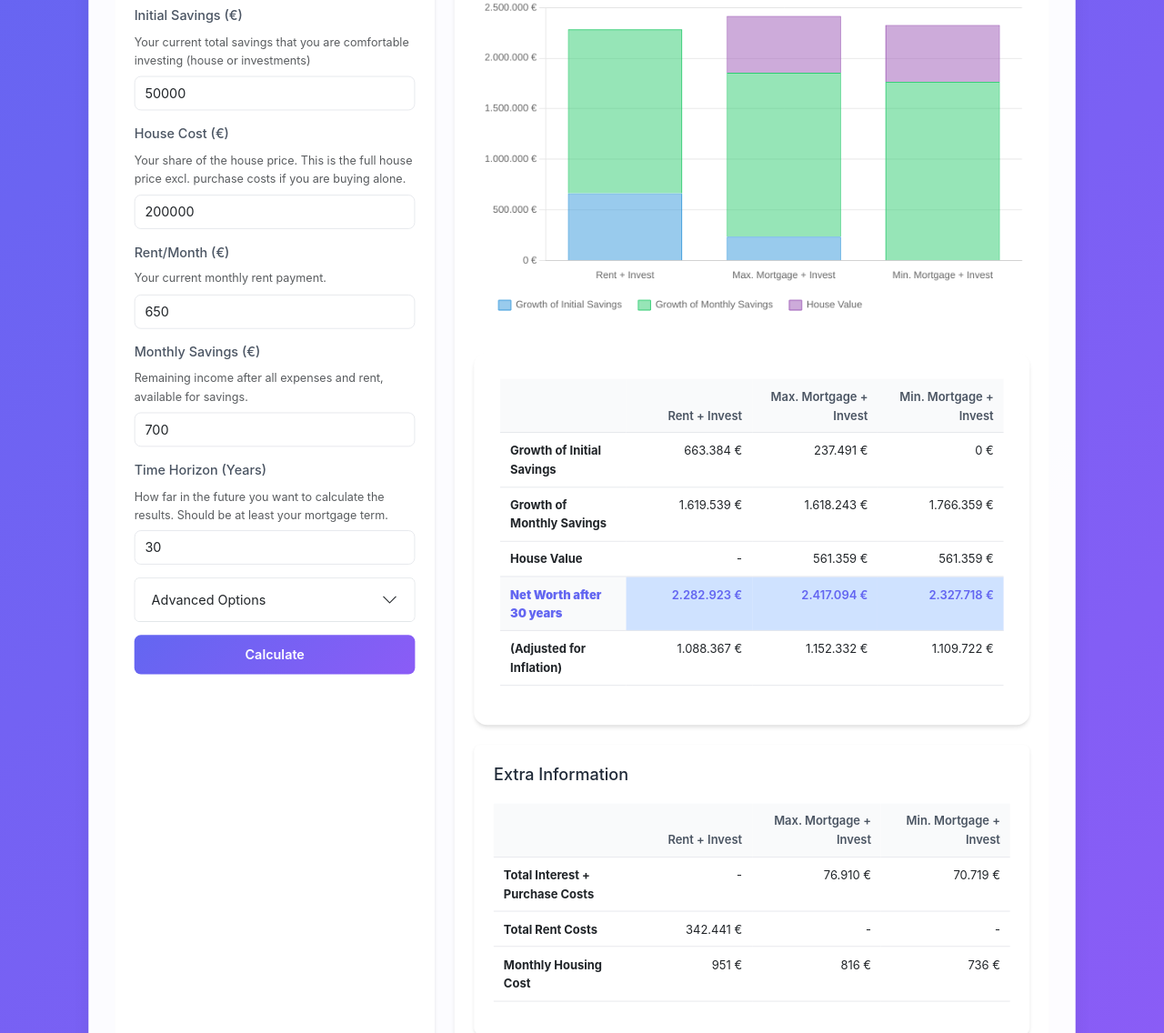
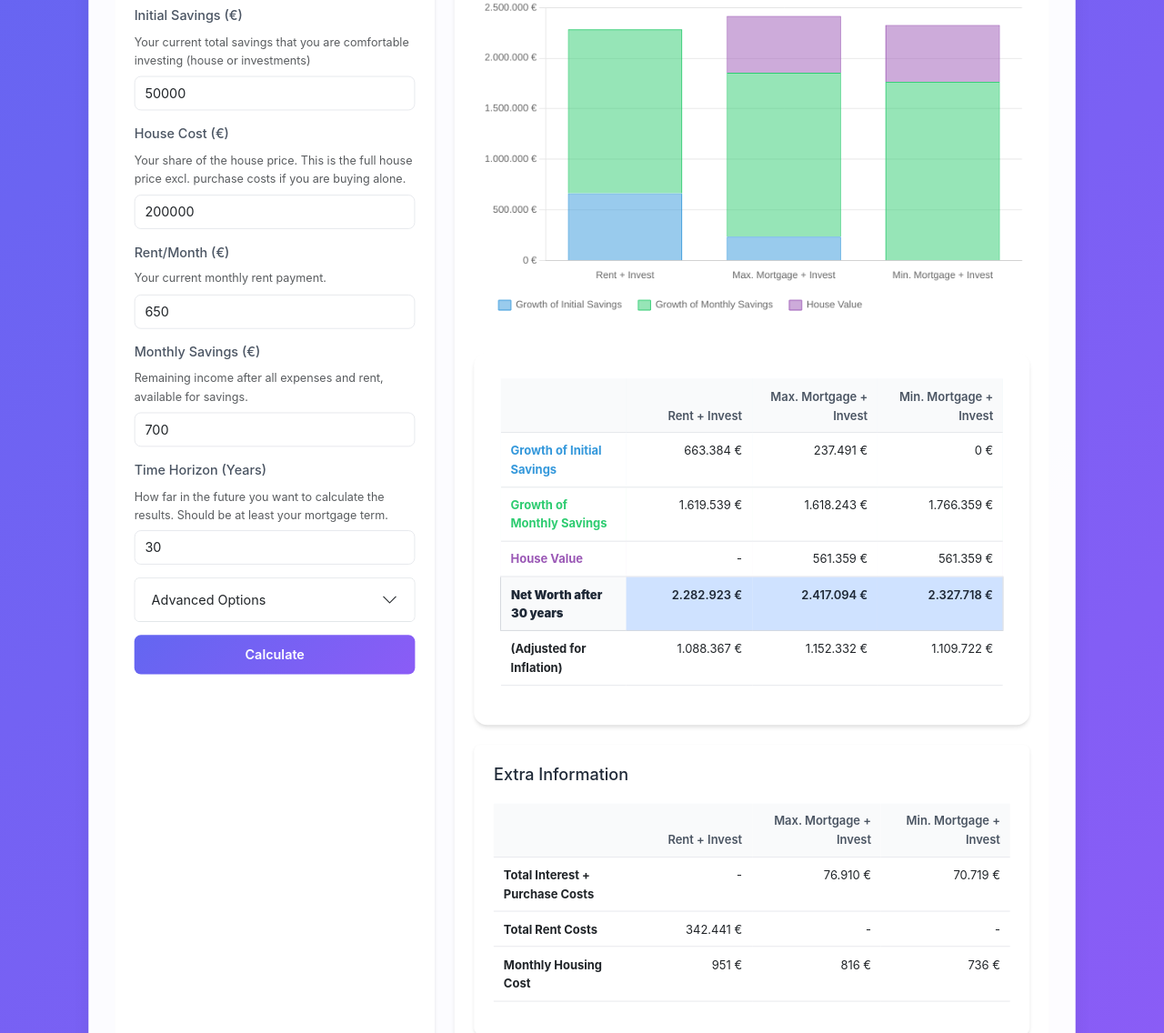
Before and after one commit to seanw712/Buy-vs-Rent, a Flask app: page / in a window 1280 px wide. Shown: the part 321-1457 px from the top of the page at 91% size. Run offline with Flask 3, Linux system fonts and the light colour scheme.

Commit message:
optimised SEO & colour-scheme

```diff
--- a/app.py
+++ b/app.py
@@ -14,17 +14,46 @@
 
 def generate_sitemap():
     """Generate dynamic sitemap content."""
-    xml_content = [
-        '<?xml version="1.0" encoding="UTF-8"?>',
-        '<urlset xmlns="http://www.sitemaps.org/schemas/sitemap/0.9">',
-        '    <url>',
-        '        <loc>https://buyrentcalculator.app/</loc>',
-        f'        <lastmod>{datetime.now().strftime("%Y-%m-%d")}</lastmod>',
-        '        <changefreq>weekly</changefreq>',
-        '        <priority>1.0</priority>',
-        '    </url>',
-        '</urlset>'
+    base_url = "https://buyrentcalculator.app"
+    current_date = datetime.now().strftime("%Y-%m-%d")
+
+    # Define all URLs with their properties
+    urls = [
+        {
+            'loc': f"{base_url}/",
+            'lastmod': current_date,
+            'changefreq': 'daily',
+            'priority': '1.0'
+        },
+        {
+            'loc': f"{base_url}/terms",
+            'lastmod': current_date,
+            'changefreq': 'monthly',
+            'priority': '0.8'
+        },
+        {
+            'loc': f"{base_url}/privacy",
+            'lastmod': current_date,
+            'changefreq': 'monthly',
+            'priority': '0.8'
+        }
     ]
+
+    # Generate XML content
+    xml_content = ['<?xml version="1.0" encoding="UTF-8"?>']
+    xml_content.append('<urlset xmlns="http://www.sitemaps.org/schemas/sitemap/0.9">')
+
+    for url in urls:
+        xml_content.extend([
+            '    <url>',
+            f'        <loc>{url["loc"]}</loc>',
+            f'        <lastmod>{url["lastmod"]}</lastmod>',
+            f'        <changefreq>{url["changefreq"]}</changefreq>',
+            f'        <priority>{url["priority"]}</priority>',
+            '    </url>'
+        ])
+
+    xml_content.append('</urlset>')
     return '\n'.join(xml_content)
 
 @app.route('/')
--- a/static/style.css
+++ b/static/style.css
@@ -168,6 +168,31 @@
     width: 25%;
 }
 
+/* Add color styling for table row labels */
+.net-worth-summary .table tr:nth-child(1) {
+    background: rgba(52, 152, 219, 0.1);
+}
+
+.net-worth-summary .table tr:nth-child(1) td:first-child strong {
+    color: rgb(52, 152, 219);
+}
+
+.net-worth-summary .table tr:nth-child(2) {
+    background: rgba(46, 204, 113, 0.1);
+}
+
+.net-worth-summary .table tr:nth-child(2) td:first-child strong {
+    color: rgb(46, 204, 113);
+}
+
+.net-worth-summary .table tr:nth-child(3) {
+    background: rgba(155, 89, 182, 0.1);
+}
+
+.net-worth-summary .table tr:nth-child(3) td:first-child strong {
+    color: rgb(155, 89, 182);
+}
+
 .table th:not(:first-child),
 .table td:not(:first-child) {
     width: 25%;
@@ -180,13 +205,30 @@
 }
 
 .table-primary {
-    background-color: #f5f3ff !important;
+    background-color: #f3f4f6 !important;
+    border: 1px solid #d1d5db;
 }
 
 .table-primary th,
 .table-primary td {
     font-weight: 600;
-    color: #6366f1;
+    color: var(--text-primary);
+    border-color: #d1d5db;
+}
+
+/* Add specific styling for the Net Worth row header */
+.table-primary th strong.net-worth-label {
+    color: var(--text-primary);
+}
+
+/* Remove the additional info table colors */
+.additional-info .table tr:nth-child(1) td:first-child strong,
+.additional-info .table tr:nth-child(2) td:first-child strong,
+.additional-info .table tr:nth-child(3) td:first-child strong {
+    color: inherit;
+    background: none;
+    padding: 0;
+    border-radius: 0;
 }
 
 /* Form Controls */
@@ -380,6 +422,7 @@
         z-index: 1;
         background: transparent;
         padding: 0.5rem 0;
+        white-space: nowrap;
     }
 
     /* Add the actual line */
--- a/templates/index.html
+++ b/templates/index.html
@@ -3,14 +3,24 @@
 <head>
     <meta charset="UTF-8">
     <meta name="viewport" content="width=device-width, initial-scale=1.0">
-    <title>Rent vs Buy Calculator | Compare Renting and Buying a House</title>
-    <meta name="description" content="Free calculator to compare renting vs buying a house. See which option builds more wealth over time by analyzing rent, mortgage payments, and investment returns.">
-    <meta name="keywords" content="rent vs buy calculator, buy or rent calculator, house calculator, mortgage calculator, real estate investment, rent or buy comparison">
+    <title>Rent vs Buy Calculator | Compare House Buying and Renting | Free Calculator</title>
+    <meta name="description" content="Free calculator comparing renting vs buying a house. Calculate your long-term wealth with different scenarios including mortgage rates, investment returns, and inflation. Make an informed decision about buying or renting.">
+    <meta name="keywords" content="rent vs buy calculator, house calculator, property investment, mortgage calculator, real estate calculator, buy or rent comparison, housing market, investment calculator, financial planning, wealth building">
+    <meta name="author" content="Buy Rent Calculator">
+    <meta name="robots" content="index, follow">
+    <link rel="canonical" href="https://buyrentcalculator.app/">
 
     <!-- Open Graph tags for social sharing -->
-    <meta property="og:title" content="Rent vs Buy Calculator | Compare Housing Options">
-    <meta property="og:description" content="Calculate whether renting or buying a house is better for your wealth. Compare scenarios with different down payments and investment strategies.">
+    <meta property="og:title" content="Rent vs Buy Calculator | Compare House Buying and Renting">
+    <meta property="og:description" content="Calculate whether renting or buying a house is better for your wealth. Compare scenarios with different down payments, mortgage rates, and investment strategies.">
     <meta property="og:type" content="website">
+    <meta property="og:url" content="https://buyrentcalculator.app/">
+    <meta property="og:site_name" content="Buy Rent Calculator">
+
+    <!-- Twitter Card tags -->
+    <meta name="twitter:card" content="summary_large_image">
+    <meta name="twitter:title" content="Rent vs Buy Calculator | Compare House Buying and Renting">
+    <meta name="twitter:description" content="Calculate whether renting or buying a house is better for your wealth. Compare different scenarios and investment strategies.">
 
     <!-- Favicon -->
     <link rel="icon" type="image/x-icon" href="{{ url_for('static', filename='favicon.ico') }}">
@@ -26,7 +36,9 @@
     {
         "@context": "https://schema.org",
         "@type": "WebApplication",
-        "name": "Rent vs Buy Calculator",
+        "name": "Buy vs Rent Calculator",
+        "alternateName": "House Buy or Rent Calculator",
+        "url": "https://buyrentcalculator.app",
         "description": "Compare the financial outcomes of renting versus buying a home with this comprehensive calculator. Analyze different scenarios including investment returns, mortgage rates, and inflation.",
         "applicationCategory": "FinanceApplication",
         "operatingSystem": "Any",
@@ -40,8 +52,25 @@
             "Investment return calculations",
             "Inflation adjustment",
             "Mortgage payment calculations",
-            "Long-term wealth comparison"
-        ]
+            "Long-term wealth comparison",
+            "Property value appreciation",
+            "Down payment optimization",
+            "Monthly savings analysis"
+        ],
+        "author": {
+            "@type": "Organization",
+            "name": "Buy Rent Calculator",
+            "url": "https://buyrentcalculator.app"
+        },
+        "keywords": "rent vs buy calculator, house calculator, property investment, mortgage calculator, real estate calculator, buy or rent comparison",
+        "inLanguage": "en",
+        "isFamilyFriendly": true,
+        "license": "https://buyrentcalculator.app/terms",
+        "aggregateRating": {
+            "@type": "AggregateRating",
+            "ratingValue": "4.8",
+            "ratingCount": "156"
+        }
     }
     </script>
 </head>
```
Also changed, not shown: .specstory/history/accessing-robots-txt-on-google-cloud-run.md, .specstory/history/mobile-view-divider-for-financial-data.md.
